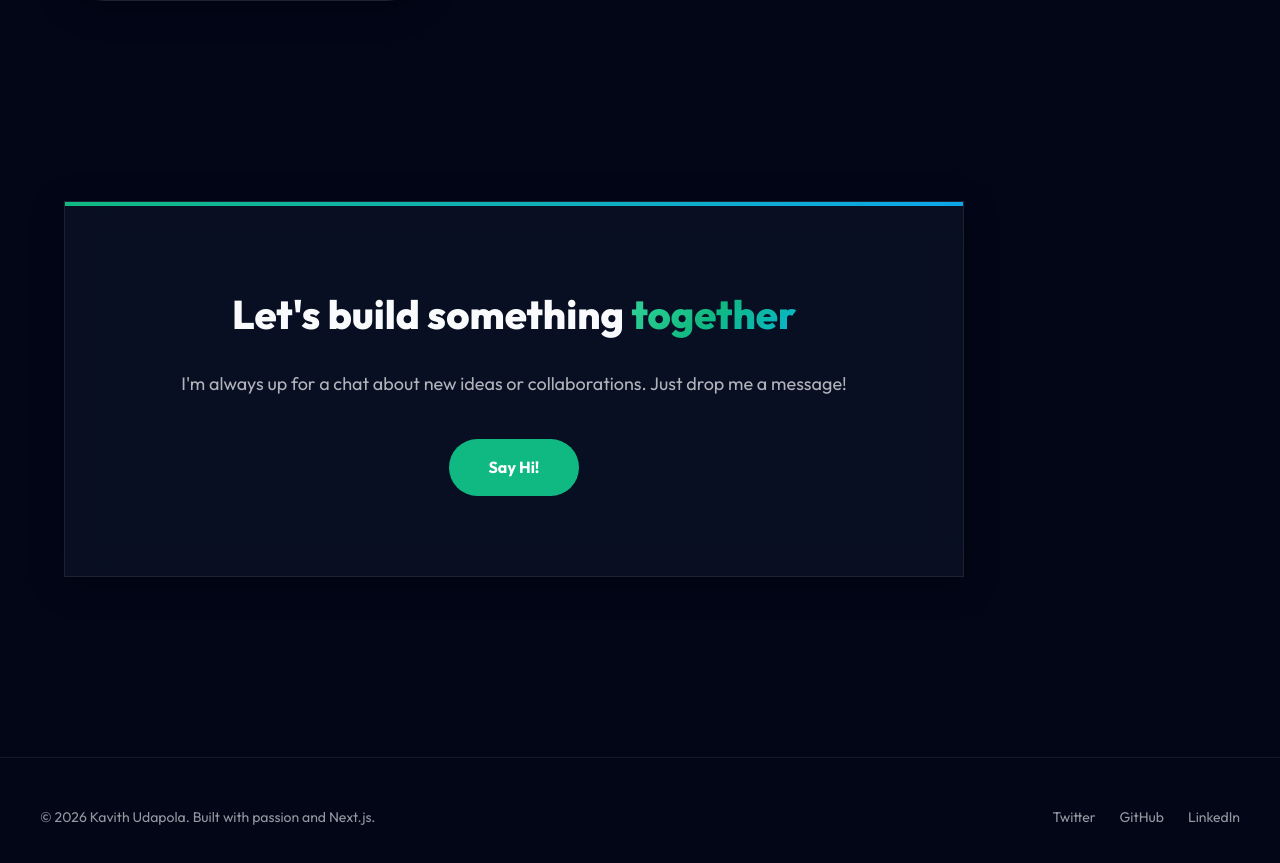
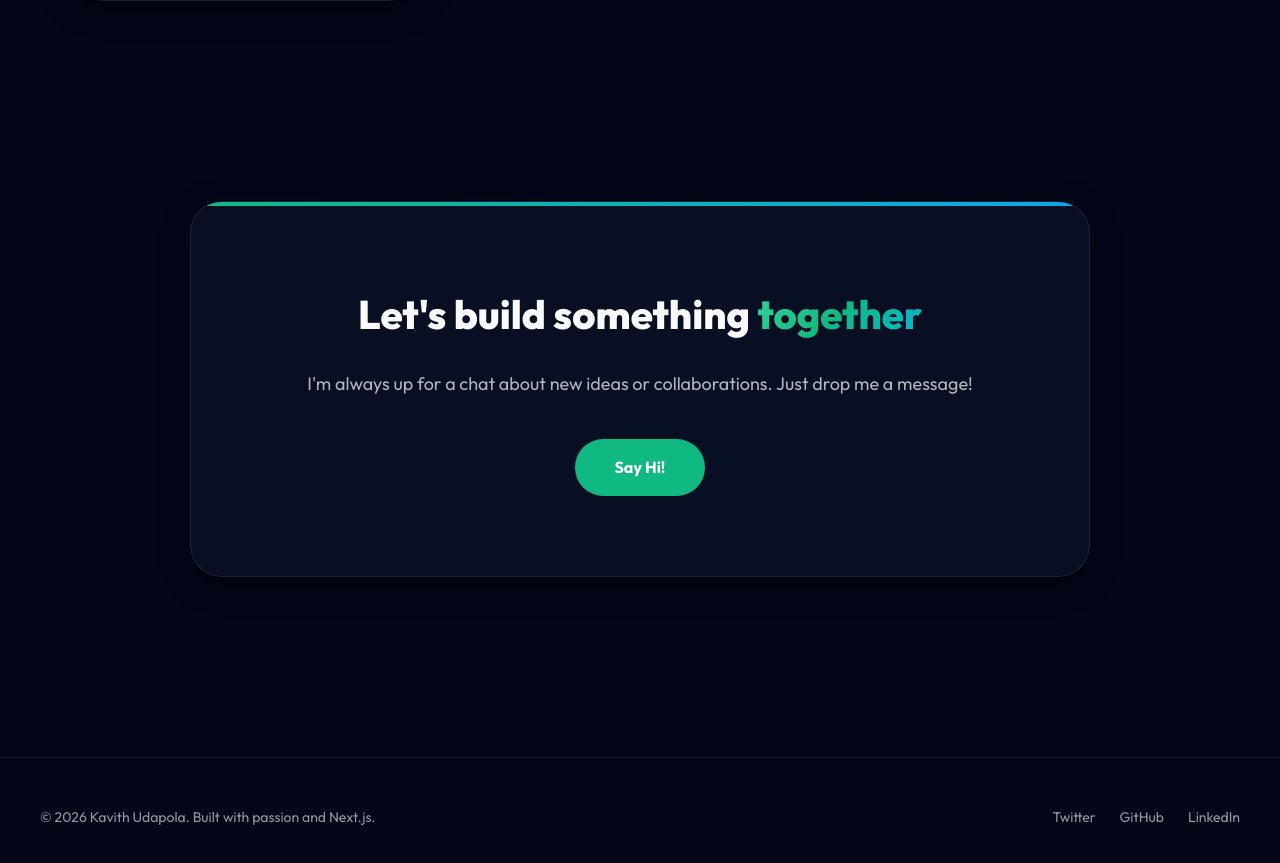
Before and after one commit to Kavith320/portfolio, a Next.js app: page / in a window 1280 px wide. Shown: the part 5751-6614 px from the top of the page. Built offline with nearby package versions, Linux system fonts and the light colour scheme; no server answers; the database is empty.

Commit message:
UI: Centered Contact Section

```diff
--- a/src/app/page.module.css
+++ b/src/app/page.module.css
@@ -116,6 +116,13 @@
   align-items: center;
 }
 
+.contactSection {
+  padding: 100px 24px;
+  display: flex;
+  justify-content: center;
+  align-items: center;
+}
+
 .contactCard {
   width: 100%;
   max-width: 900px;
@@ -123,6 +130,8 @@
   text-align: center;
   position: relative;
   overflow: hidden;
+  margin: 0 auto;
+  border-radius: 2rem;
 }
 
 .contactCard::before {
```
